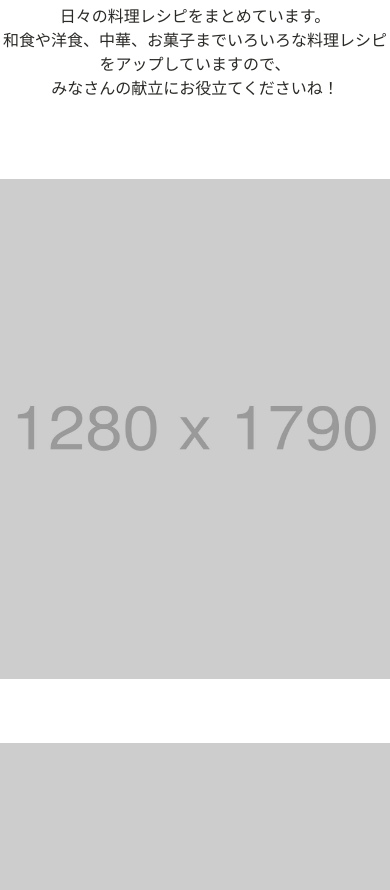
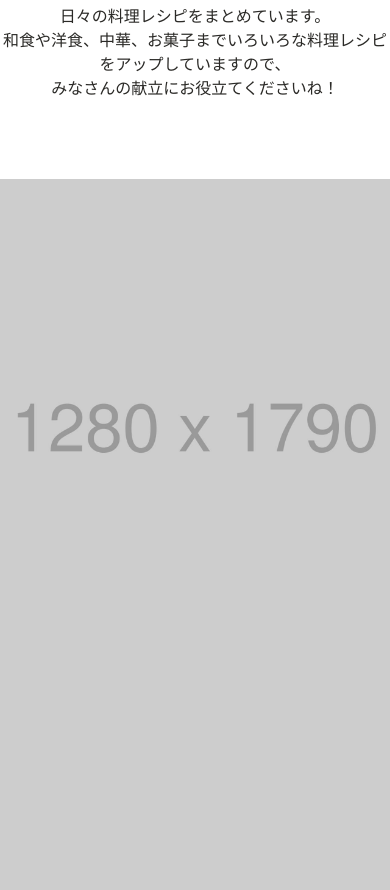
Before and after one commit to yyshimayy/yyshimayy.github.io, a plain HTML site: page index.html in a window 390 px wide. Shown: the part 394-1284 px from the top of the page. Drawn offline with Linux system fonts and the light colour scheme; some packages are replaced by stand-ins of ours.

Commit message:
Add files via upload

```diff
--- a/css/style.css
+++ b/css/style.css
@@ -44,6 +44,7 @@ li {
   padding: 0;
   margin: 0;
   display: flex;
+  margin-bottom: 60px;
 }
 .p-subvisual li {
   width: calc(100% / 3);
@@ -52,7 +53,9 @@ li {
   height: 500px;
   width: 100%;
   line-height: 1px;
-  margin-bottom: 60px;
+  /* margin-bottom: 60px; */
+  object-fit: cover;
+  vertical-align: bottom;
 }
 
 #a-btn {
@@ -92,7 +95,7 @@ footer p {
 
 @media screen and (max-width: 834px) {
   #a-subvisual .p-subvisual {
-    display: flex;
+    /* display: flex; */
     flex-direction: column;
   }
   .p-subvisual li {
```
